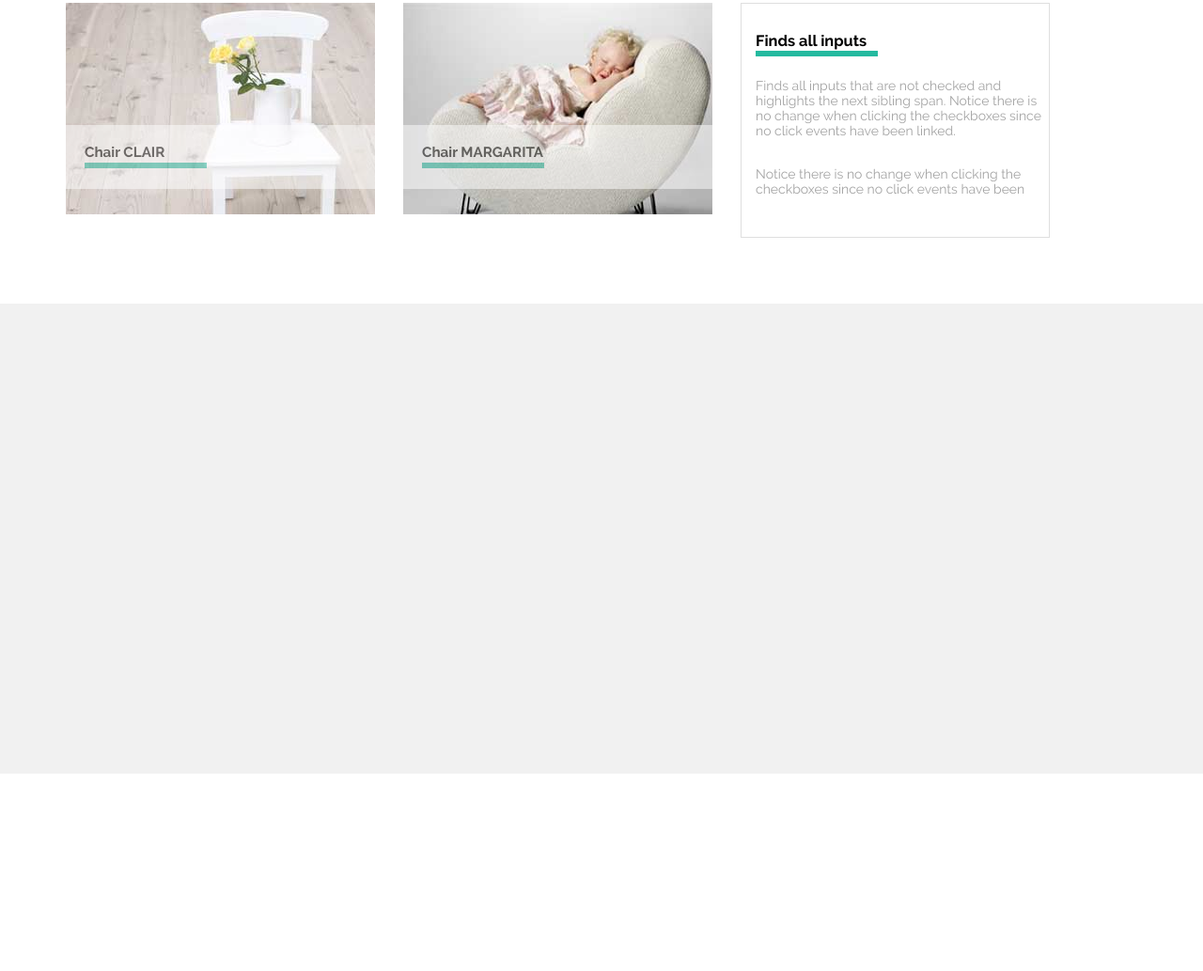
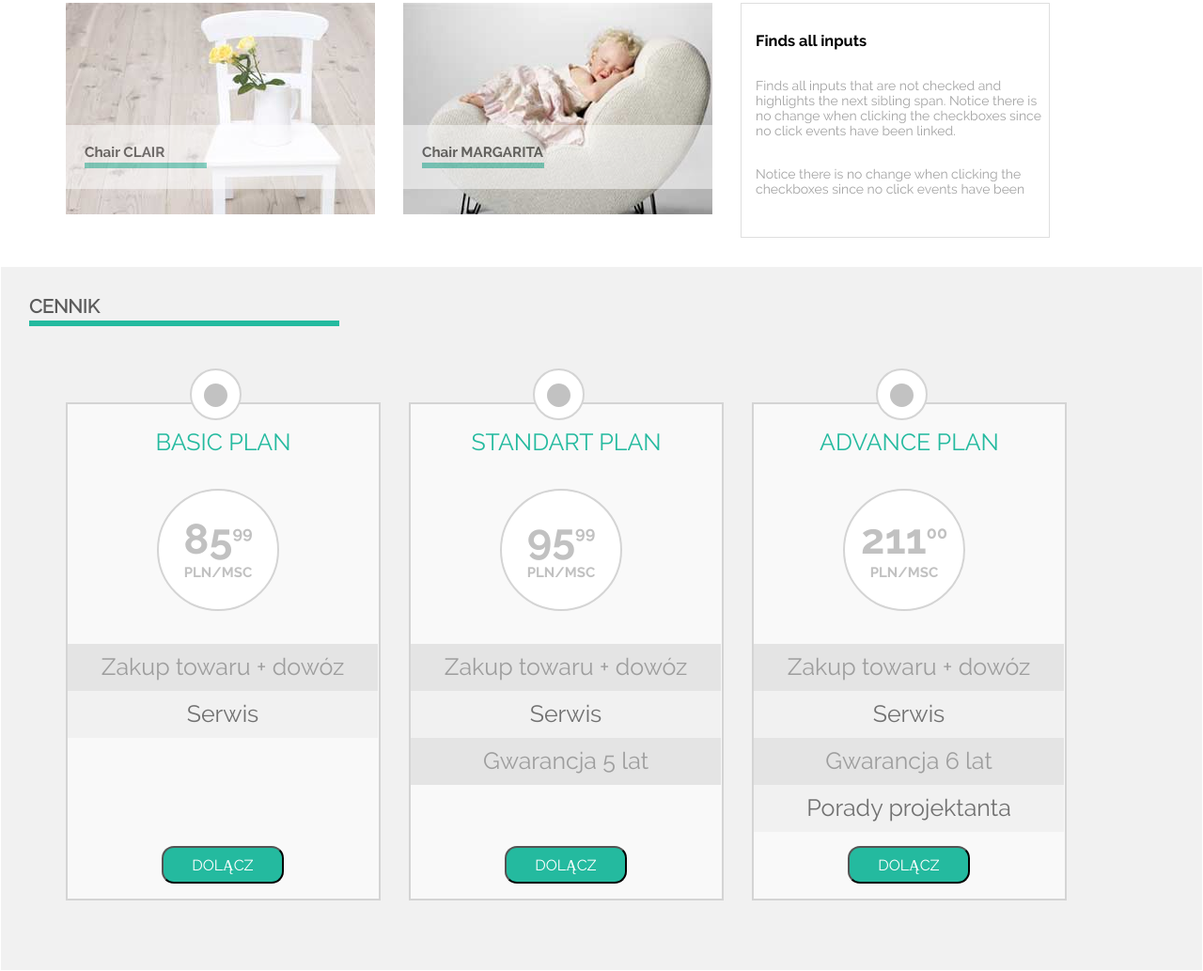
Before and after one commit to Szablos/Warsztaty---SIT-ON-CHAIR, a plain HTML site: page index.html in a window 1280 px wide. Shown: the part 527-1560 px from the top of the page at 94% size. Before the commit the page ends 1350 px from the top, so only its background shows below. Drawn offline with Linux system fonts and the light colour scheme.

Commit message:
sekcja z cennikiem

```diff
--- a/css/style.css
+++ b/css/style.css
@@ -38,13 +38,13 @@ body {
     z-index: 100;
     background-color: black;
     width: 100%;
-    height: 30px;
+    height: 40px;
 }
 
 .navigation {
     display: flex;
     justify-content: space-between;
-    padding: 7px;
+    padding: 13px;
 }
 
 .logo {
@@ -245,7 +245,7 @@ h3 {
     position: relative;
 }
 
-h3:before {
+.opis > h3:before {
     content: '';
     position: absolute;
     top: 20px;
@@ -266,13 +266,149 @@ h3:before {
 
 /*---------------------------      Cennik     ----------------------------*/
 
+.sekcja__2__back {
+    height: 750px;
+    margin-top: 30px;
+    border: 1px solid white;
+    background-color: #F1F1F1;
+    width: 100%;
+}
+
 .cennik {
     position: relative;
-    height: 500px;
+    margin-top: 30px;
+    margin-left: 30px;
 }
 
-.sekcja__2__back {
-    margin-top: 70px;
-    width: 100%;
+.cennik > h3 {
+    font-size: 20px;
+    color: #5B5B5B;
+    font-weight: 700;
+    font-family: ralewayregular;
+}
+
+.cennik > h3:before {
+    content: '';
+    position: absolute;
+    top: 27px;
+    width: 330px;
+    height: 6px;
+    background-color: #24BA9F;
+}
+
+.oferty {
+    position: relative;
+    background-color: #F9F9F9;
+    width: 335px;
+    height: 530px;
+    border: 2px solid #D4D4D4;
+    margin-top: 90px;
+    margin-left: 30px;
+}
+
+.oferty > p {
+    text-align: center;
+    font-size: 25px;
+    color: #24BA9F;
+    font-family: ralewayregular;
+    margin-top: 26px;
+}
+
+.znacznik1 {
+    position: absolute;
+    top: -38px;
+    left: 130px;
+    width: 55px;
+    height: 55px;
+    border: 2px solid #D4D4D4;
+    background-color: #FFFFFF;
+    border-radius: 50%;
+    z-index: 98;
+}
+
+.znacznik2 {
+    position: absolute;
+    top: 14px;
+    left: 13px;
+    width: 25px;
+    height: 25px;
+    border: 2px solid #C2C2C2;
+    background-color: #C2C2C2;
+    border-radius: 50%;
+    z-index: 99;
+}
+
+.oferty__flex {
+    display: flex;
+    justify-content: flex-start;
+}
+
+.cena {
+    position: absolute;
+    top: 90px;
+    left: 95px;
+    width: 130px;
+    height: 130px;
+    border: 2px solid #D4D4D4;
+    background-color: #FFFFFF;
+    border-radius: 50%;
+    z-index: 98;
+}
+
+.cena p {
+    text-align: center;
+    font-family: ralewaybold;
+    color: #C1C1C1;
+    font-size: 45px;
+    margin-top: 25px;
+
+}
+
+.cena > p > sup {
+    font-size: 18px;
+}
+
+.cena p:nth-child(3) {
+    text-align: center;
+    color: #C1C1C1;
+    font-size: 15px;
+    margin-top: -15px;
+}
+
+.preferencje {
+    margin-top: 200px;
+    width: 330px;
+    height: 250px;
+}
+
+.preferencje div {
+    font-size: 25px;
+    padding: 10px;
+    width: 330px;
+    height: 50px;
+    text-align: center;
+}
+
+.preferencje div:nth-child(2n+1) {
+    background-color: #E4E4E4;
+    color: #9E9E9E;
+}
+
+.preferencje div:nth-child(2n) {
     background-color: #F1F1F1;
+    color: #717171;
 }
+
+.oferty > button {
+    width: 130px;
+    height: 40px;
+    font-family: ralewayregular;
+    font-size: 16px;
+    border-radius: 13px;
+    background-color: #24BA9F;
+    color: white;
+    overflow: hidden;
+    position: absolute;
+    top: 470px;
+    left: 100px;
+}
--- a/index.html
+++ b/index.html
@@ -69,13 +69,61 @@
         </div>
     </section>
 
-    <div class="sekcja__2__back">
-        <section class="center">
-            <div class="cennik">
-
+    <section class="sekcja__2__back">
+        <div class="cennik">
+            <h3>CENNIK</h3>
+        </div>
+        <div class="center oferty__flex">
+            <div class="oferty">
+                <p>BASIC PLAN</p>
+                <div class="znacznik1">
+                    <div class="znacznik2"></div>
+                </div>
+                <div class="cena">
+                    <p>85<sup>99</sup></p></br>
+                    <p>PLN/MSC</p>
+                </div>
+                <div class="preferencje">
+                    <div><p>Zakup towaru + dowóz</p></div>
+                    <div><p>Serwis</p></div>
+                </div>
+                <button>DOLĄCZ</button>
             </div>
-        </section>
-    </div>
+            <div class="oferty">
+                <p>STANDART PLAN</p>
+                <div class="znacznik1">
+                    <div class="znacznik2"></div>
+                </div>
+                <div class="cena">
+                    <p>95<sup>99</sup></p></br>
+                    <p>PLN/MSC</p>
+                </div>
+                <div class="preferencje">
+                    <div><p>Zakup towaru + dowóz</p></div>
+                    <div><p>Serwis</p></div>
+                    <div><p>Gwarancja 5 lat</p></div>
+                </div>
+                <button>DOLĄCZ</button>
+            </div>
+            <div class="oferty">
+                <p>ADVANCE PLAN</p>
+                <div class="znacznik1">
+                    <div class="znacznik2"></div>
+                </div>
+                <div class="cena">
+                    <p>211<sup>00</sup></p></br>
+                    <p>PLN/MSC</p>
+                </div>
+                <div class="preferencje">
+                    <div><p>Zakup towaru + dowóz</p></div>
+                    <div><p>Serwis</p></div>
+                    <div><p>Gwarancja 6 lat</p></div>
+                    <div><p>Porady projektanta</p></div>
+                </div>
+                <button>DOLĄCZ</button>
+            </div>
+        </div>
+    </section>
 
 </body>
 </html>
```
